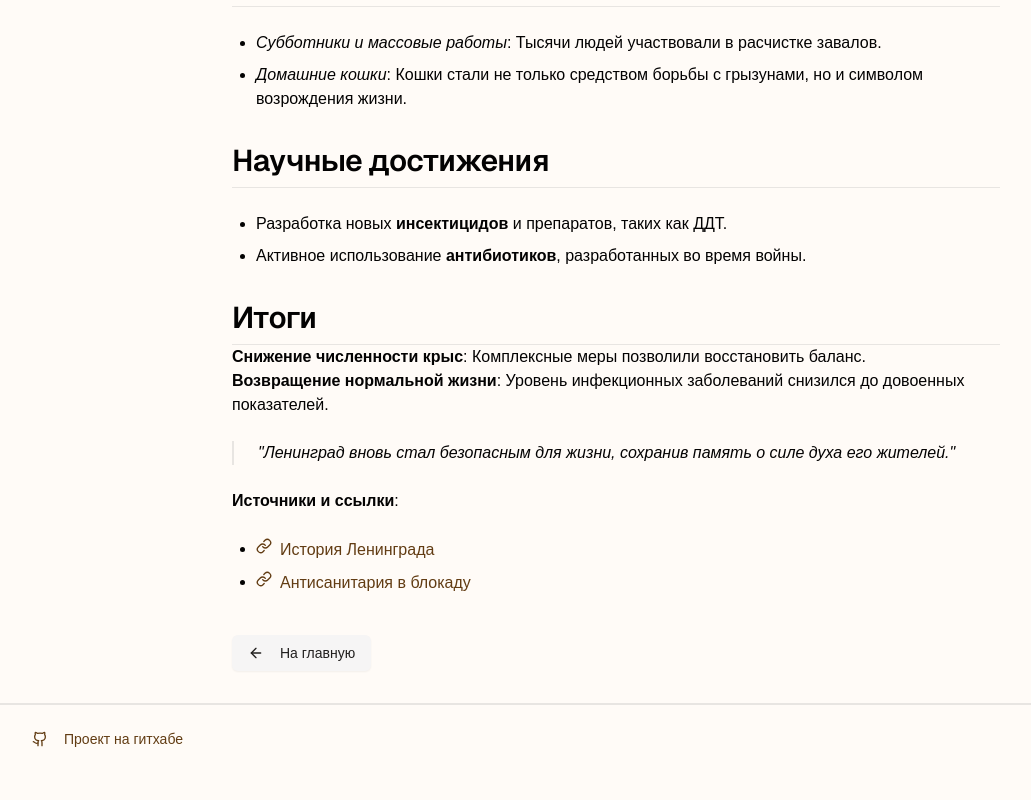
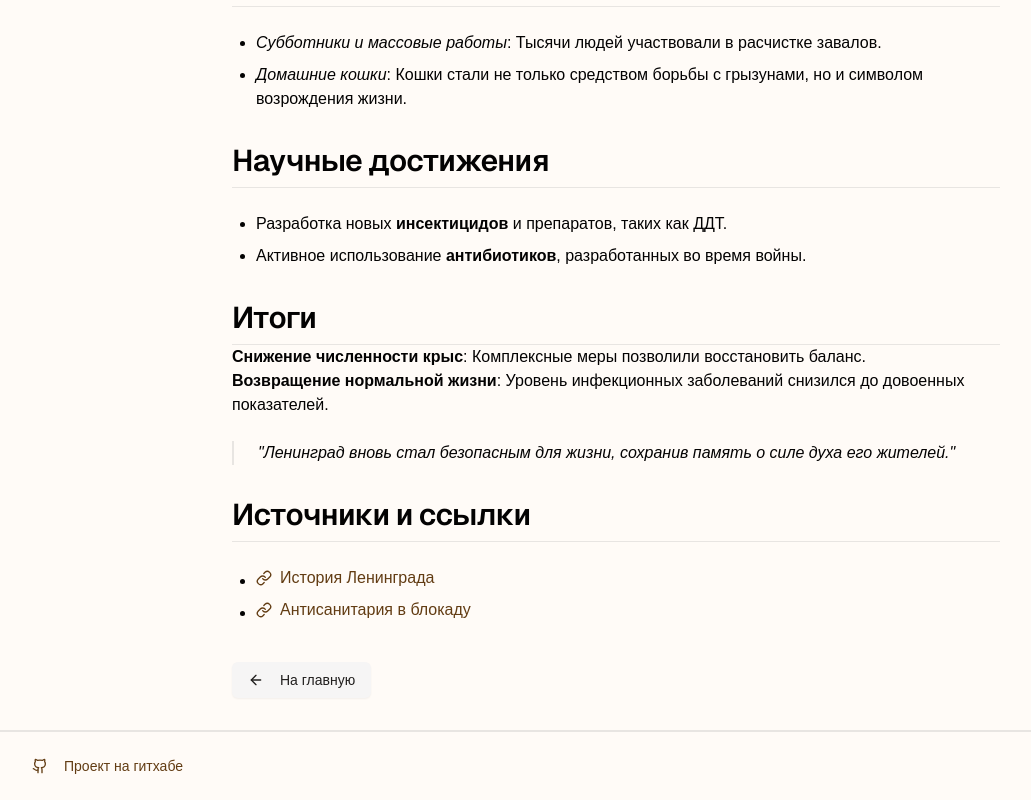
Before and after one commit to JmihPajiloy/history, a Next.js app: page /articles/rodent-and-disease-control in a window 1280 px wide. Shown: the part 4142-4942 px from the top of the page, without its empty margins (24-1055 px from the left). Before the commit the page ends 4915 px from the top, so only its background shows below. Built offline with nearby package versions, Linux system fonts and the light colour scheme.

Commit message:
minor refactoring

```diff
--- a/app/articles/rodent-and-disease-control/page.mdx
+++ b/app/articles/rodent-and-disease-control/page.mdx
@@ -91,6 +91,6 @@
 
 > "Ленинград вновь стал безопасным для жизни, сохранив память о силе духа его жителей."
 
-**Источники и ссылки**:
+## Источники и ссылки
 - [История Ленинграда](https://ru.wikipedia.org/wiki/%D0%98%D1%81%D1%82%D0%BE%D1%80%D0%B8%D1%8F_%D0%9B%D0%B5%D0%BD%D0%B8%D0%BD%D0%B3%D1%80%D0%B0%D0%B4%D0%B0)
 - [Антисанитария в блокаду](https://example.com/sanitary-issues-leningrad)
--- a/components/article-card.tsx
+++ b/components/article-card.tsx
@@ -41,6 +41,7 @@ export const ArticleCard = ({ children, href = "/", background = "/img.png", off
              onMouseEnter={() => api.start({ to: { y: -rem(offset), backdropFilter: "brightness(40%)" } })}
              onMouseLeave={() => api.start({ to: { y: 0, backdropFilter: "brightness(60%)" } })}
              style={{
+               overflowAnchor: "none",
                backgroundImage: `url('${background}')`
              }}
     >
--- /dev/null
+++ b/components/topics/about.tsx
@@ -0,0 +1,13 @@
+import React from "react";
+
+// TODO: Раздел о проекте
+export const Articles = () => {
+  return (
+    <>
+      <h2 className="font-heading font-bold px-4 py-10 text-5xl scroll-mt-16" id="about">О проекте</h2>
+      <article>
+
+      </article>
+    </>
+  );
+};
--- a/mdx-components.tsx
+++ b/mdx-components.tsx
@@ -25,7 +25,7 @@ export function useMDXComponents(components: MDXComponents): MDXComponents {
       className="mt-6 border-l-2 pl-6 italic">{children}</blockquote>,
     hr: () => <hr className="my-2" />,
     a: ({ children, href = "" }: DetailedHTMLProps<AnchorHTMLAttributes<HTMLAnchorElement>, HTMLAnchorElement>) => (
-      <Link href={href} className="text-primary underline-offset-4 hover:underline flex"><LinkIcon className="mr-2 h-4 w-4" />{children}</Link>
+      <Link href={href} className="text-primary underline-offset-4 hover:underline flex items-center"><LinkIcon className="mr-2 h-4 w-4" />{children}</Link>
     ),
     ...components
   };
```
